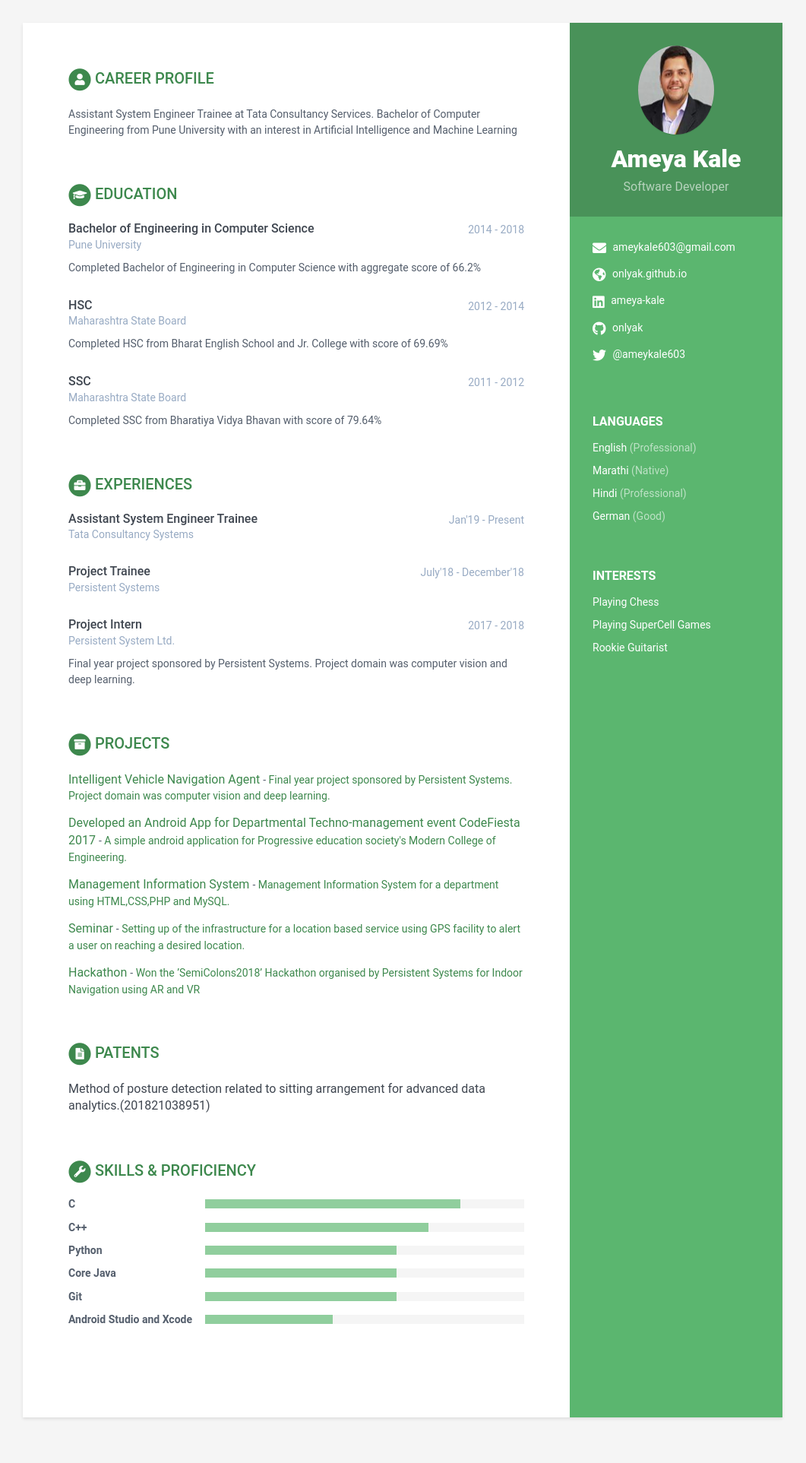
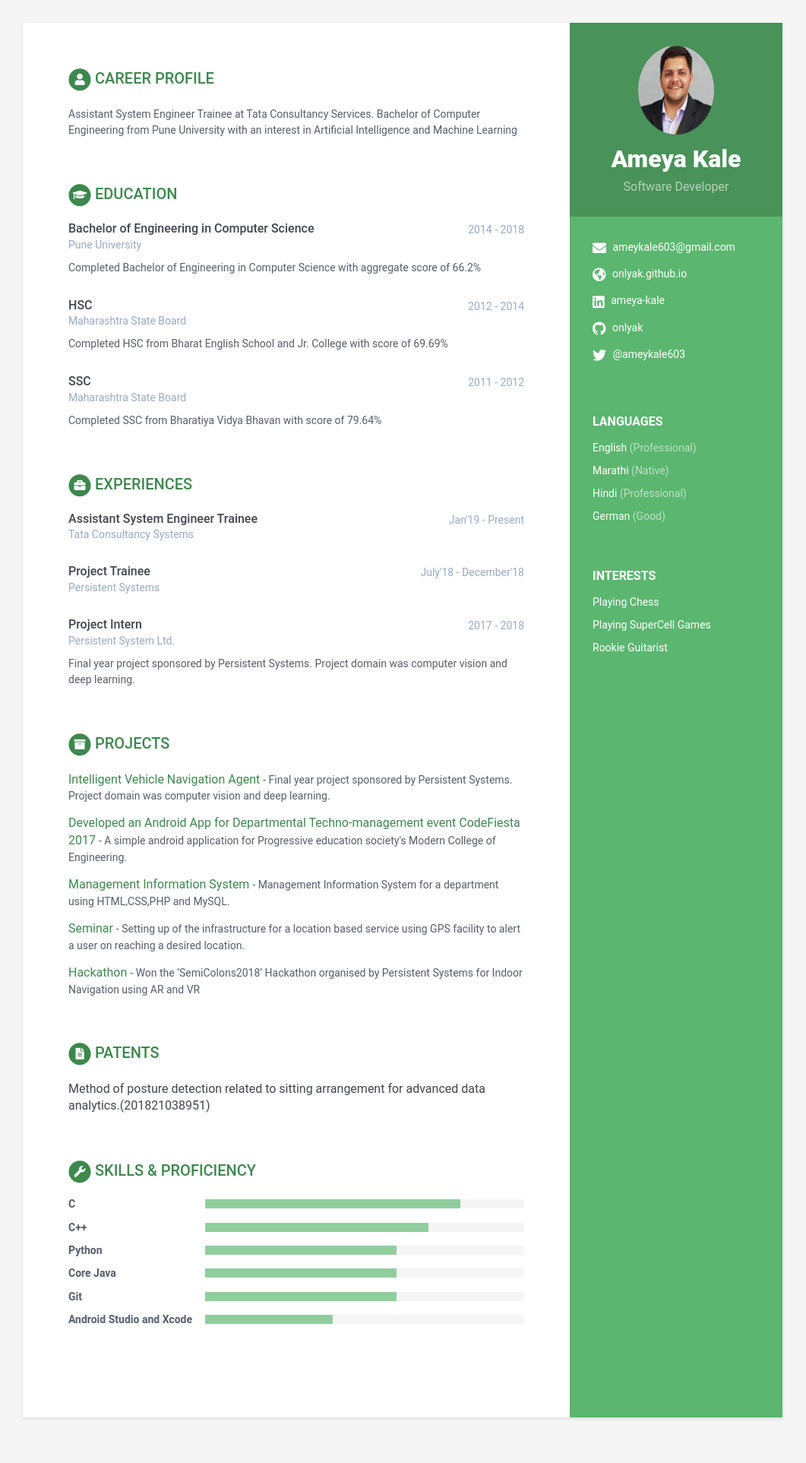
Before and after one commit to ameyakale603/online-cv, a Jekyll site: the page built from index.html, in a window 1280 px wide. Shown: the whole page at 76% size, without its empty margins (110-1171 px from the left). Built offline with Jekyll 4.4.1, drawn with Linux system fonts in a browser that asks for light colours.

Commit message:
Update projects.html

```diff
--- a/_includes/projects.html
+++ b/_includes/projects.html
@@ -24,7 +24,7 @@
       </span>
 
       {% if project.tagline %}
-       - <a href="{{https://onlyak.github.io/Certifications/}}">{{ project.tagline }}</a>
+       - <span class="project-tagline">{{ project.tagline }}</span>
       {% endif %}
 
     </div><!--//item-->
```
